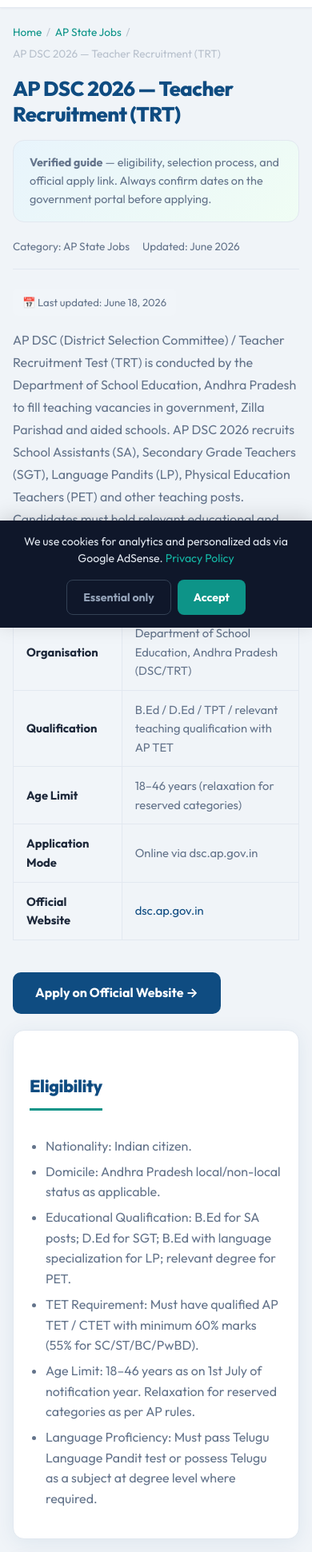
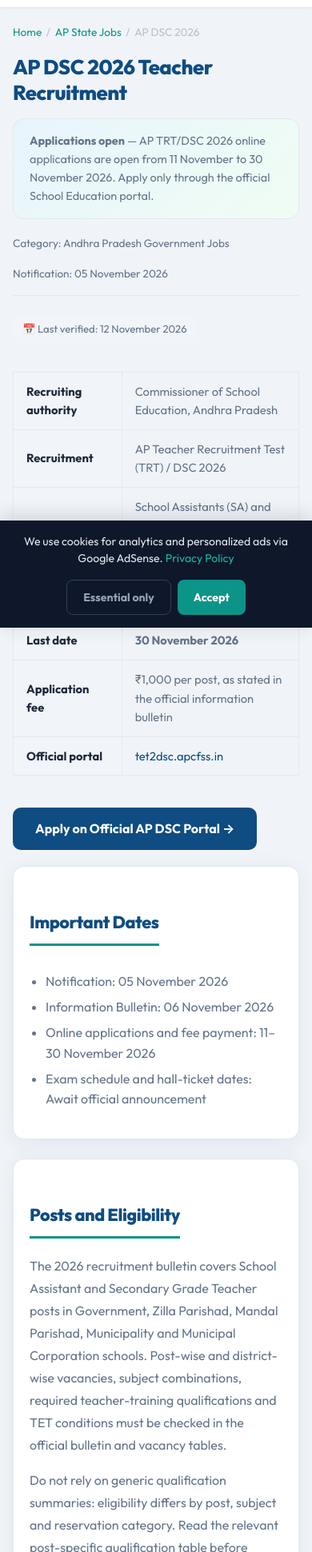
Before and after one commit to Rock682/easy-application, a website: page jobs/ap-dsc-2026/index.html in a window 390 px wide. Shown: the part 59-2000 px from the top of the page at 80% size. Drawn offline with Linux system fonts and the light colour scheme.

Commit message:
Update AP DSC 2026 live application dates and official details

```diff
--- a/jobs/ap-dsc-2026/index.html
+++ b/jobs/ap-dsc-2026/index.html
@@ -5,8 +5,8 @@
     <meta charset="UTF-8">
     <meta name="google-adsense-account" content="ca-pub-4594881398958191">
     <meta name="viewport" content="width=device-width, initial-scale=1.0">
-    <title>AP DSC 2026 Notification — Teacher Recruitment Eligibility & Apply | EasyApplications</title>
-    <meta name="description" content="AP DSC 2026 teacher recruitment guide: SGT, SA, Language Pandit posts, TET eligibility, exam pattern and official apply at dsc.ap.gov.in.">
+    <title>AP DSC 2026 Notification: 6,000+ Teacher Posts, Dates & Apply Online | EasyApplications</title>
+    <meta name="description" content="AP DSC 2026 teacher recruitment: applications open November 11–30 for School Assistant and SGT posts. Check eligibility, selection, fee and official application portal.">
     <meta name="keywords" content="AP DSC 2026, AP teacher recruitment, DSC TRT 2026, SGT SA jobs AP, DSC apply online Andhra Pradesh">
     <link rel="canonical" href="https://easyapplications.in/jobs/ap-dsc-2026/">
     <link rel="alternate" hreflang="en-IN" href="https://easyapplications.in/jobs/ap-dsc-2026/">
@@ -15,8 +15,8 @@
     <link rel="icon" href="/favicon-32.png" type="image/png" sizes="32x32">
     <link rel="apple-touch-icon" href="/logo.png">
     <link rel="manifest" href="/manifest.json">
-    <meta property="og:title" content="AP DSC 2026: AP Teacher Recruitment (SGT, SA, LP)">
-    <meta property="og:description" content="AP DSC 2026 teacher recruitment guide: SGT, SA, Language Pandit posts, TET eligibility, exam pattern and official apply at dsc.ap.gov.in.">
+    <meta property="og:title" content="AP DSC 2026 Teacher Recruitment — Apply by November 30">
+    <meta property="og:description" content="Applications open November 11–30, 2026 for AP DSC School Assistant and SGT recruitment.">
     <meta property="og:url" content="https://easyapplications.in/jobs/ap-dsc-2026/">
     <meta property="og:type" content="article">
 
@@ -25,13 +25,13 @@
     <meta property="og:image:height" content="630">
     <meta property="og:site_name" content="EasyApplications">
     <meta name="twitter:card" content="summary_large_image">
-    <meta name="twitter:title" content="AP DSC 2026">
-    <meta name="twitter:description" content="AP DSC 2026 guide on EasyApplications">
+    <meta name="twitter:title" content="AP DSC 2026 Teacher Recruitment">
+    <meta name="twitter:description" content="AP DSC 2026 applications open November 11–30. Check official details.">
     <meta name="twitter:image" content="https://easyapplications.in/easy-app-og.png">
     <meta name="robots" content="index, follow, max-image-preview:large, max-snippet:-1, max-video-preview:-1">
     <script type="application/ld+json">{"@context":"https://schema.org","@type":"BreadcrumbList","itemListElement":[{"@type":"ListItem","position":1,"name":"Home","item":"https://easyapplications.in/"},{"@type":"ListItem","position":2,"name":"AP State Jobs","item":"https://easyapplications.in/ap-state-jobs/"},{"@type":"ListItem","position":3,"name":"AP DSC 2026 — Teacher Recruitment (TRT)","item":"https://easyapplications.in/jobs/ap-dsc-2026/"}]}</script>
     <script type="application/ld+json">{"@context":"https://schema.org","@type":"JobPosting","title":"AP DSC 2026 — Teacher Posts","description":"AP DSC (District Selection Committee) / Teacher Recruitment Test (TRT) is conducted by the Department of School Education, Andhra Pradesh to fill teaching vacancies in government, Zilla Parishad and aided schools. AP DSC 2026 recruits School Assistants (SA), Secondary Grade Teachers (SGT), Language Pandits (LP), Physical Education Teachers (PET) and other teaching posts. Candidates must hold relevant educational and teacher training qualifications along with qualifying AP TET (Andhra Pradesh Tea","datePosted":"2026-06-01","validThrough":"2026-12-31","employmentType":"FULL_TIME","hiringOrganization":{"@type":"Organization","name":"Department of School Education Andhra Pradesh","sameAs":"https://dsc.ap.gov.in/"},"jobLocation":{"@type":"Place","address":{"@type":"PostalAddress","addressCountry":"IN","addressRegion":"Andhra Pradesh"}},"applicantLocationRequirements":{"@type":"Country","name":"India"},"qualifications":"B.Ed / D.Ed / TPT / relevant teaching qualification with AP TET","url":"https://dsc.ap.gov.in/"}</script>
-        <script type="application/ld+json">{"@context":"https://schema.org","@type":"WebPage","name":"AP DSC 2026","url":"https://easyapplications.in/jobs/ap-dsc-2026/","inLanguage":"en-IN","isPartOf":{"@type":"WebSite","name":"EasyApplications","url":"https://easyapplications.in/"},"dateModified":"2026-06-18"}</script>
+        <script type="application/ld+json">{"@context":"https://schema.org","@type":"WebPage","name":"AP DSC 2026","url":"https://easyapplications.in/jobs/ap-dsc-2026/","inLanguage":"en-IN","isPartOf":{"@type":"WebSite","name":"EasyApplications","url":"https://easyapplications.in/"},"dateModified":"2026-11-12"}</script>
     <link rel="stylesheet" href="../../css/theme.css">
     <link rel="stylesheet" href="../../css/ads.css">
     <link rel="stylesheet" href="../../css/article.css">
@@ -61,78 +61,41 @@
 
     <main id="main-content" role="main">
         <div class="article-wrap">
-            <nav class="breadcrumb" aria-label="Breadcrumb">
-                <a href="../../index.html">Home</a><span>/</span>
-                <a href="../../ap-state-jobs/index.html">AP State Jobs</a><span>/</span>
-                <span>AP DSC 2026 — Teacher Recruitment (TRT)</span>
-            </nav>
-
-            <h1>AP DSC 2026 — Teacher Recruitment (TRT)</h1>
-            <div class="content-banner"><strong>Verified guide</strong> — eligibility, selection process, and official apply link. Always confirm dates on the government portal before applying.</div>
-            <div class="article-meta">
-                <span>Category: AP State Jobs</span>
-                <span>Updated: June 2026</span>
-            </div>
-            <p class="last-updated" role="status">📅 Last updated: June 18, 2026</p>
-            <aside class="ad-slot ad-slot--responsive" data-ad-key="ARTICLE_TOP" data-ad-format="auto" aria-label="Advertisement">
-            <p class="ad-label">Advertisement</p>
-            <div class="ad-container"></div>
-        </aside>
-            <p>AP DSC (District Selection Committee) / Teacher Recruitment Test (TRT) is conducted by the Department of School Education, Andhra Pradesh to fill teaching vacancies in government, Zilla Parishad and aided schools. AP DSC 2026 recruits School Assistants (SA), Secondary Grade Teachers (SGT), Language Pandits (LP), Physical Education Teachers (PET) and other teaching posts. Candidates must hold relevant educational and teacher training qualifications along with qualifying AP TET (Andhra Pradesh Teacher Eligibility Test) marks.</p>
-
+            <nav class="breadcrumb" aria-label="Breadcrumb"><a href="../../index.html">Home</a><span>/</span><a href="../../ap-state-jobs/index.html">AP State Jobs</a><span>/</span><span>AP DSC 2026</span></nav>
+            <h1>AP DSC 2026 Teacher Recruitment</h1>
+            <div class="content-banner"><strong>Applications open</strong> — AP TRT/DSC 2026 online applications are open from 11 November to 30 November 2026. Apply only through the official School Education portal.</div>
+            <div class="article-meta"><span>Category: Andhra Pradesh Government Jobs</span><span>Notification: 05 November 2026</span></div>
+            <p class="last-updated" role="status">📅 Last verified: 12 November 2026</p>
             <table class="info-table">
-                <tr><th>Organisation</th><td>Department of School Education, Andhra Pradesh (DSC/TRT)</td></tr>
-                <tr><th>Qualification</th><td>B.Ed / D.Ed / TPT / relevant teaching qualification with AP TET</td></tr>
-                <tr><th>Age Limit</th><td>18–46 years (relaxation for reserved categories)</td></tr>
-                <tr><th>Application Mode</th><td>Online via dsc.ap.gov.in</td></tr>
-                <tr><th>Official Website</th><td><a href="https://dsc.ap.gov.in/" target="_blank" rel="noopener noreferrer">dsc.ap.gov.in</a></td></tr>
+                <tr><th>Recruiting authority</th><td>Commissioner of School Education, Andhra Pradesh</td></tr>
+                <tr><th>Recruitment</th><td>AP Teacher Recruitment Test (TRT) / DSC 2026</td></tr>
+                <tr><th>Posts</th><td>School Assistants (SA) and Secondary Grade Teachers (SGT)</td></tr>
+                <tr><th>Application start</th><td>11 November 2026</td></tr>
+                <tr><th>Last date</th><td><strong>30 November 2026</strong></td></tr>
+                <tr><th>Application fee</th><td>₹1,000 per post, as stated in the official information bulletin</td></tr>
+                <tr><th>Official portal</th><td><a href="https://tet2dsc.apcfss.in/" target="_blank" rel="noopener noreferrer">tet2dsc.apcfss.in</a></td></tr>
             </table>
-
-            <a href="https://dsc.ap.gov.in/" class="apply-btn" target="_blank" rel="noopener noreferrer">Apply on Official Website →</a>
-
-            <section>
-                <h2>Eligibility</h2>
-                <ul>
-                <li>Nationality: Indian citizen.</li>
-                <li>Domicile: Andhra Pradesh local/non-local status as applicable.</li>
-                <li>Educational Qualification: B.Ed for SA posts; D.Ed for SGT; B.Ed with language specialization for LP; relevant degree for PET.</li>
-                <li>TET Requirement: Must have qualified AP TET / CTET with minimum 60% marks (55% for SC/ST/BC/PwBD).</li>
-                <li>Age Limit: 18–46 years as on 1st July of notification year. Relaxation for reserved categories as per AP rules.</li>
-                <li>Language Proficiency: Must pass Telugu Language Pandit test or possess Telugu as a subject at degree level where required.</li>
-                </ul>
-            </section>
-
-            <section>
-                <aside class="ad-slot ad-slot--infeed" data-ad-key="ARTICLE_MID" data-ad-format="auto" aria-label="Advertisement">
-            <p class="ad-label">Advertisement</p>
-            <div class="ad-container"></div>
-        </aside>
-            <h2>Selection Process</h2>
-                <ul>
-                <li>Written Examination (CBT): General Knowledge, Current Affairs, Perspectives in Education, Content & Methodology (subject-specific) and Teaching Aptitude.</li>
-                <li>Weightage: TET marks carry weightage (typically 20%) in final merit along with DSC written exam marks (80%).</li>
-                <li>Certificate Verification: Original certificates of education, TET, caste and local status verified for shortlisted candidates.</li>
-                <li>Post allotment based on merit, category reservation and post preferences.</li>
-                <li>Probationary appointment in government schools across Andhra Pradesh districts.</li>
-                </ul>
-            </section>
-
-            <section>
-                <h2>How to Apply</h2>
-                <ol>
-                <li>Visit <strong>dsc.ap.gov.in</strong> when AP DSC/TRT 2026 notification is published.</li>
-                <li>Register on the portal with Aadhaar-linked mobile number and email address.</li>
-                <li>Select the post category (SGT, SA, LP, PET etc.) and fill educational and TET details.</li>
-                <li>Upload photograph, signature and supporting documents.</li>
-                <li>Pay application fee online (fee varies by category — SC/ST often exempted or reduced).</li>
-                <li>Submit application, download confirmation and hall ticket when exam schedule is announced.</li>
-                </ol>
-            </section>
-
-            <section class="disclaimer-section">
-                <h2>Important Note</h2>
-                <p>EasyApplications.in is an independent information portal and is <strong>not affiliated</strong> with Department of School Education, Andhra Pradesh (DSC/TRT). All details are compiled from publicly available official notifications for guidance only. Vacancy numbers, exam dates, fees and eligibility may change — always verify on the <a href="https://dsc.ap.gov.in/" target="_blank" rel="noopener noreferrer">official website</a> before applying. We are not responsible for errors or omissions in third-party information.</p>
-            </section>
+            <a href="https://tet2dsc.apcfss.in/" class="apply-btn" target="_blank" rel="noopener noreferrer">Apply on Official AP DSC Portal →</a>
+            <section><h2>Important Dates</h2><ul>
+                <li>Notification: 05 November 2026</li><li>Information Bulletin: 06 November 2026</li>
+                <li>Online applications and fee payment: 11–30 November 2026</li>
+                <li>Exam schedule and hall-ticket dates: Await official announcement</li>
+            </ul></section>
+            <section><h2>Posts and Eligibility</h2><p>The 2026 recruitment bulletin covers School Assistant and Secondary Grade Teacher posts in Government, Zilla Parishad, Mandal Parishad, Municipality and Municipal Corporation schools. Post-wise and district-wise vacancies, subject combinations, required teacher-training qualifications and TET conditions must be checked in the official bulletin and vacancy tables.</p>
+            <p>Do not rely on generic qualification summaries: eligibility differs by post, subject and reservation category. Read the relevant post-specific qualification table before paying the fee.</p></section>
+            <section><h2>How to Apply</h2><ol>
+                <li>Open the official <a href="https://tet2dsc.apcfss.in/" target="_blank" rel="noopener noreferrer">AP DSC 2026 portal</a>.</li>
+                <li>Read the Information Bulletin and the post-wise vacancy/qualification details.</li>
+                <li>Complete fee payment and online application between 11 and 30 November 2026.</li>
+                <li>Enter personal, educational, TET and reservation details exactly as shown on certificates.</li>
+                <li>Upload the required photograph, signature and documents, then submit the application.</li>
+                <li>Save the submitted application and payment receipt; monitor the portal for exam updates.</li>
+            </ol></section>
+            <section><h2>Official Documents and Links</h2><ul>
+                <li><a href="https://tet2dsc.apcfss.in/DSC2026/info_bulletian/School%20Education%20General%20Posts%20Inforamtion%20Bulletin.pdf" target="_blank" rel="noopener noreferrer">Download AP DSC 2026 General Posts Information Bulletin (PDF)</a></li>
+                <li><a href="https://tet2dsc.apcfss.in/" target="_blank" rel="noopener noreferrer">Application portal and official vacancy information</a></li>
+            </ul></section>
+            <section class="disclaimer-section"><h2>Important Note</h2><p>EasyApplications.in is an independent information portal and is not affiliated with the Government of Andhra Pradesh. The official bulletin and portal prevail if any detail differs from this summary. Verify post-wise eligibility, vacancies and district options before applying.</p></section>
         </div>
     </main>
 
```
